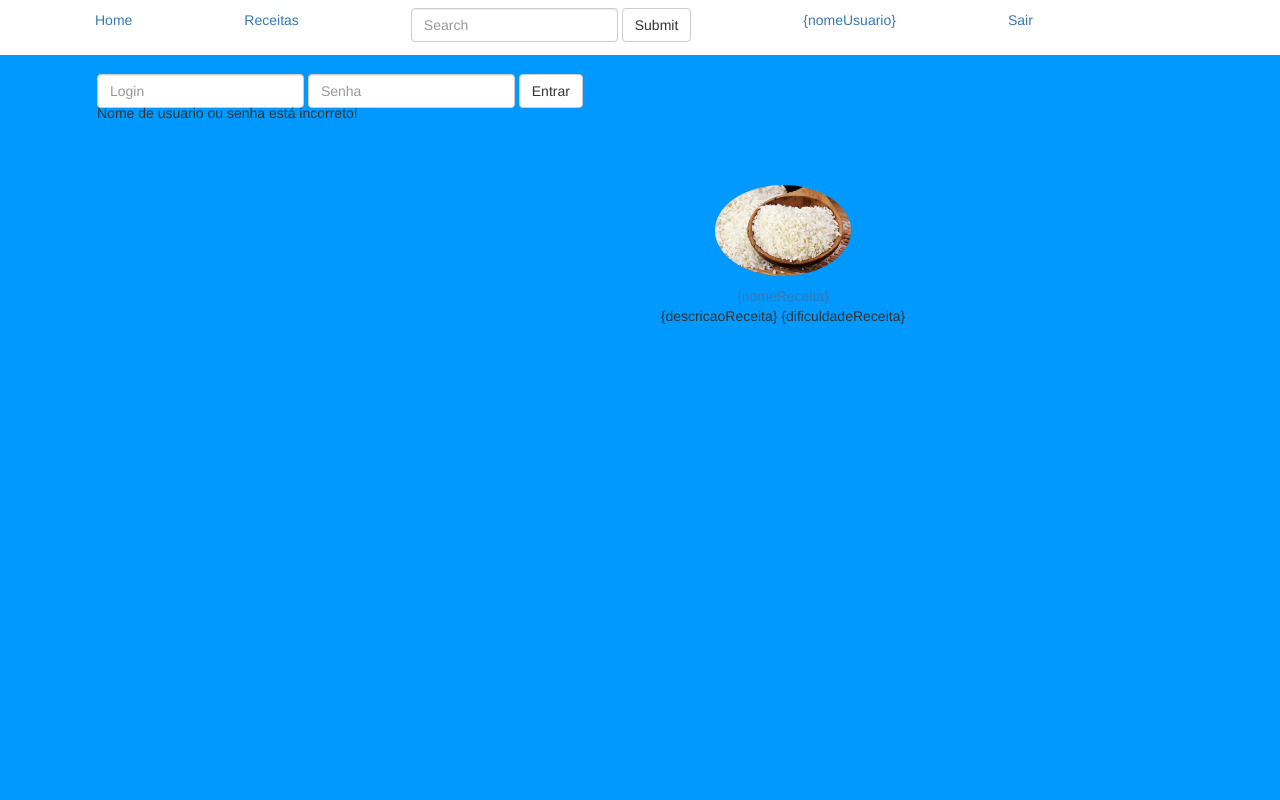
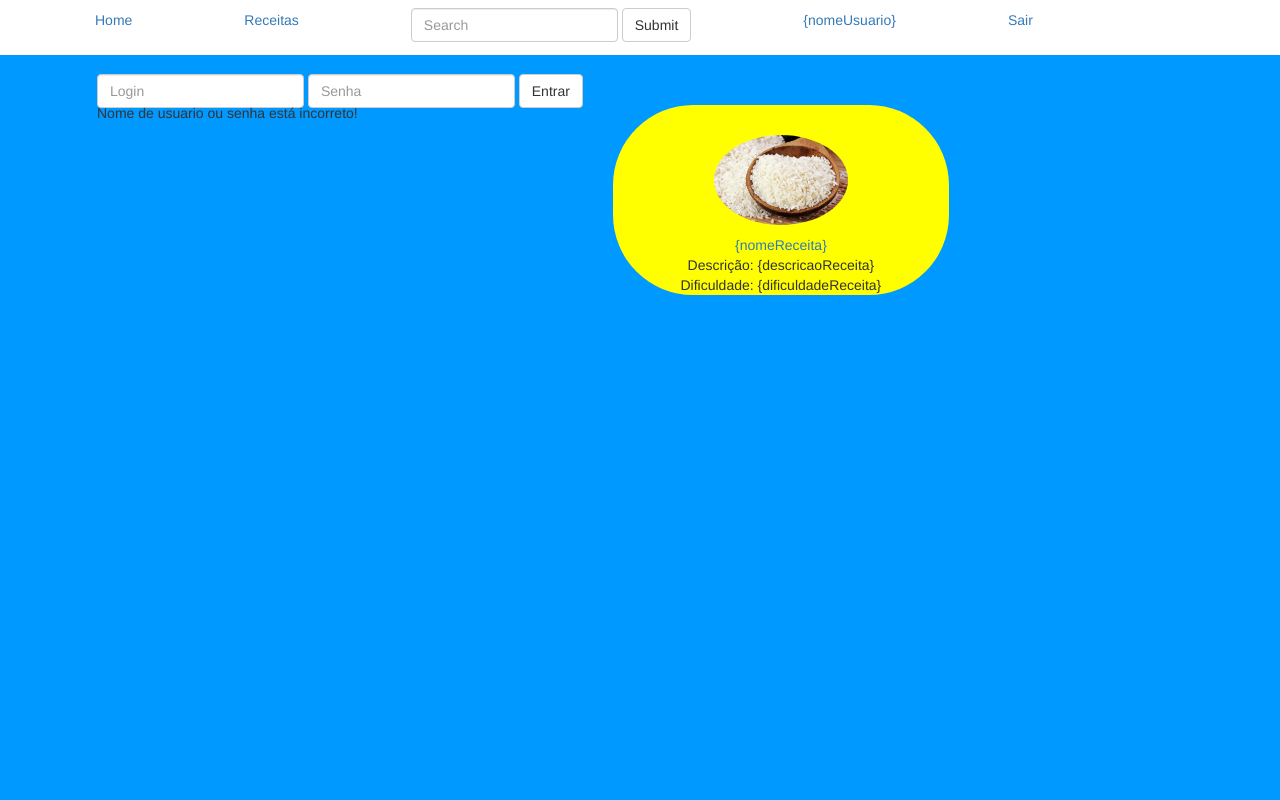
Before and after one commit to Thunas/tanamesa, a PHP site: page /view/Buscar.htm in a window 1280 px wide. Run offline with PHP 8.4, Linux system fonts and the light colour scheme.

Commit message:
Melhorando o Buscar

```diff
--- a/view/Buscar.css
+++ b/view/Buscar.css
@@ -6,6 +6,16 @@
 
 li{
     padding-left: 80px;
+}
+.ColPad{
+	background-color:yellow;
+	margin-bottom:25px;
+	border-radius:80px;
+	width:90%;
+	margin-right:0.1%;
+}
+.col-md-4{
+	height:220px;
 }
 .error{
 	position:relative;
@@ -28,7 +38,7 @@
 	height:100%;
 }
 .caixa{
-    padding: 100px;
+    padding: 50px;
     text-align: center;
 }
 .img2{
--- a/view/Buscar.htm
+++ b/view/Buscar.htm
@@ -51,14 +51,16 @@
                         <div class="row">
                             <!-- BEGIN: resultado -->
                                 <div class="col-md-4">
-                                    <div class="img2">
-                                        <a href="../Controller/Receita.php?Receita={idReceita}">
-                                            <img src="../img/arroz.jpg" alt="..." class="img-circle img"><br>
-                                        </a>
-                                    </div>
+                                	<div class="ColPad">
+	                                    <div class="img2">
+	                                        <a href="../Controller/Receita.php?Receita={idReceita}">
+	                                            <img src="../img/arroz.jpg" alt="..." class="img-circle img"><br>
+	                                        </a>
+	                                    </div>
                                         <a href="../Controller/Receita.php?Receita={idReceita}">{nomeReceita}</a><br>
-                                        {descricaoReceita}
-                                        {dificuldadeReceita}
+                                        Descrição: {descricaoReceita}<br>
+                                        Dificuldade: {dificuldadeReceita}
+                                   </div>
                                 </div>
                             <!-- END:resultado -->
                         </div>
```
